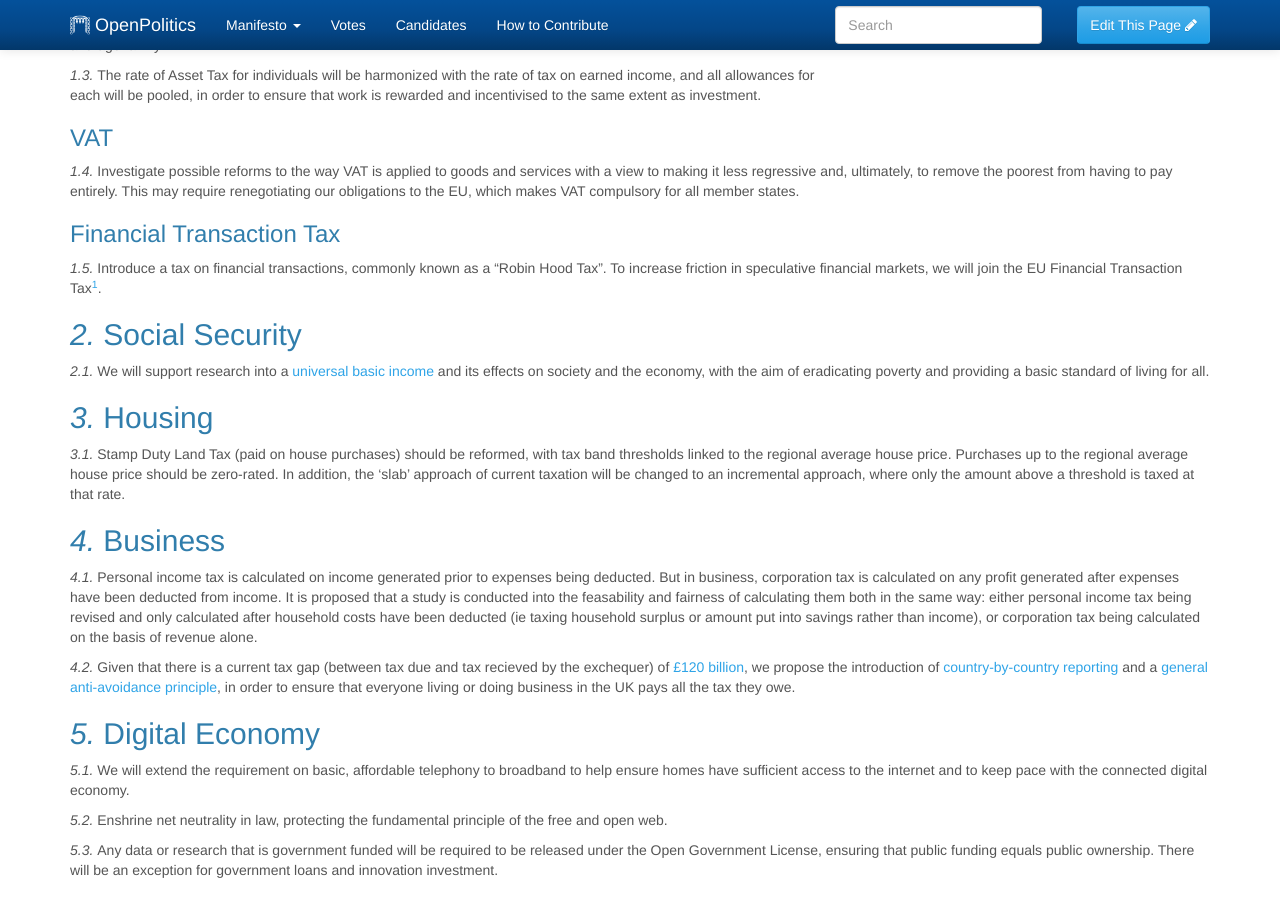
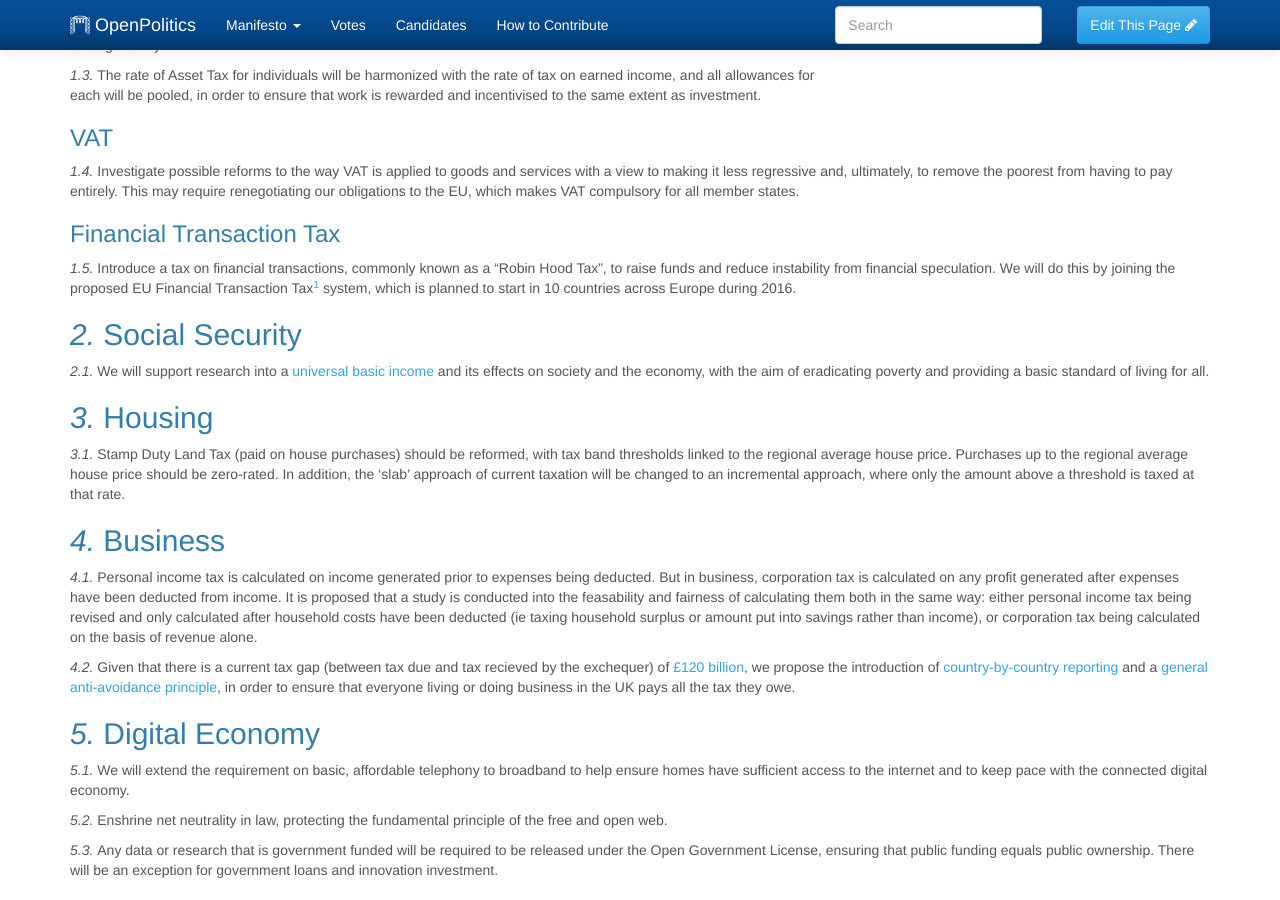
Before and after one commit to openpolitics/manifesto, a Jekyll site: the page built from manifesto/economy.md, in a window 1280 px wide and 900 px high, scrolled down 374 px. Built offline with Jekyll 4.4.1, drawn with Linux system fonts in a browser that asks for light colours.

Commit message:
Improve wording on EU transaction tax

```diff
--- a/manifesto/economy.md
+++ b/manifesto/economy.md
@@ -24,7 +24,7 @@ Investigate possible reforms to the way VAT is applied to goods and services wit
 
 ### Financial Transaction Tax
 
-Introduce a tax on financial transactions, commonly known as a "Robin Hood Tax". To increase friction in speculative financial markets, we will join the EU Financial Transaction Tax[^1].
+Introduce a tax on financial transactions, commonly known as a "Robin Hood Tax", to raise funds and reduce instability from financial speculation. We will do this by joining the proposed EU Financial Transaction Tax[^1] system, which is planned to start in 10 countries across Europe during 2016.
 
 ## Social Security
 
```
